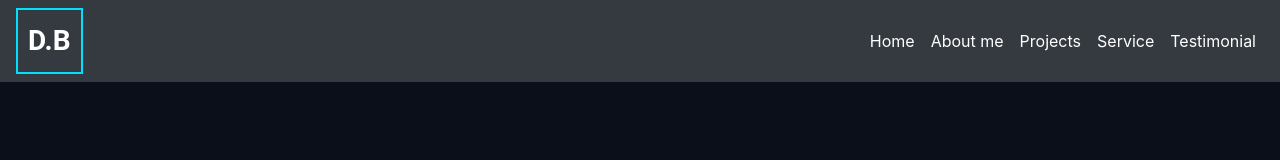
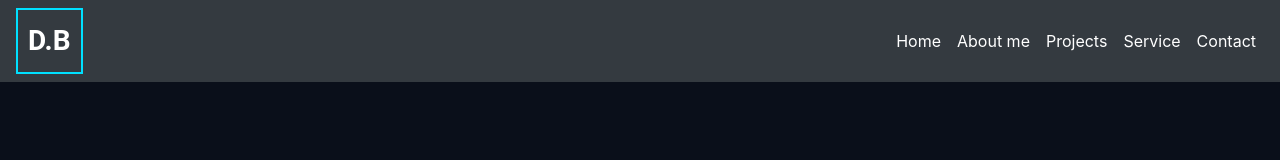
Before and after one commit to dynamic1709/Dhanush.Portfolio, a plain HTML site: page index.html in a window 1280 px wide. Shown: the top 160 px of the page. Drawn offline with nearby package versions, Linux system fonts and the light colour scheme.

Commit message:
contact update

```diff
--- a/index.html
+++ b/index.html
@@ -25,7 +25,7 @@
                 <a class="nav-link active" href="#SectionAMS">About me</a>
                 <a class="nav-link active" href="#SectionPS">Projects</a>
                 <a class="nav-link active" href="#sectionservice">Service</a>
-                <a class="nav-link active" href="#">Testimonial</a>
+                <a class="nav-link active" href="#sectionContact">Contact</a>
             </div>
         </div>
     </nav>
```
